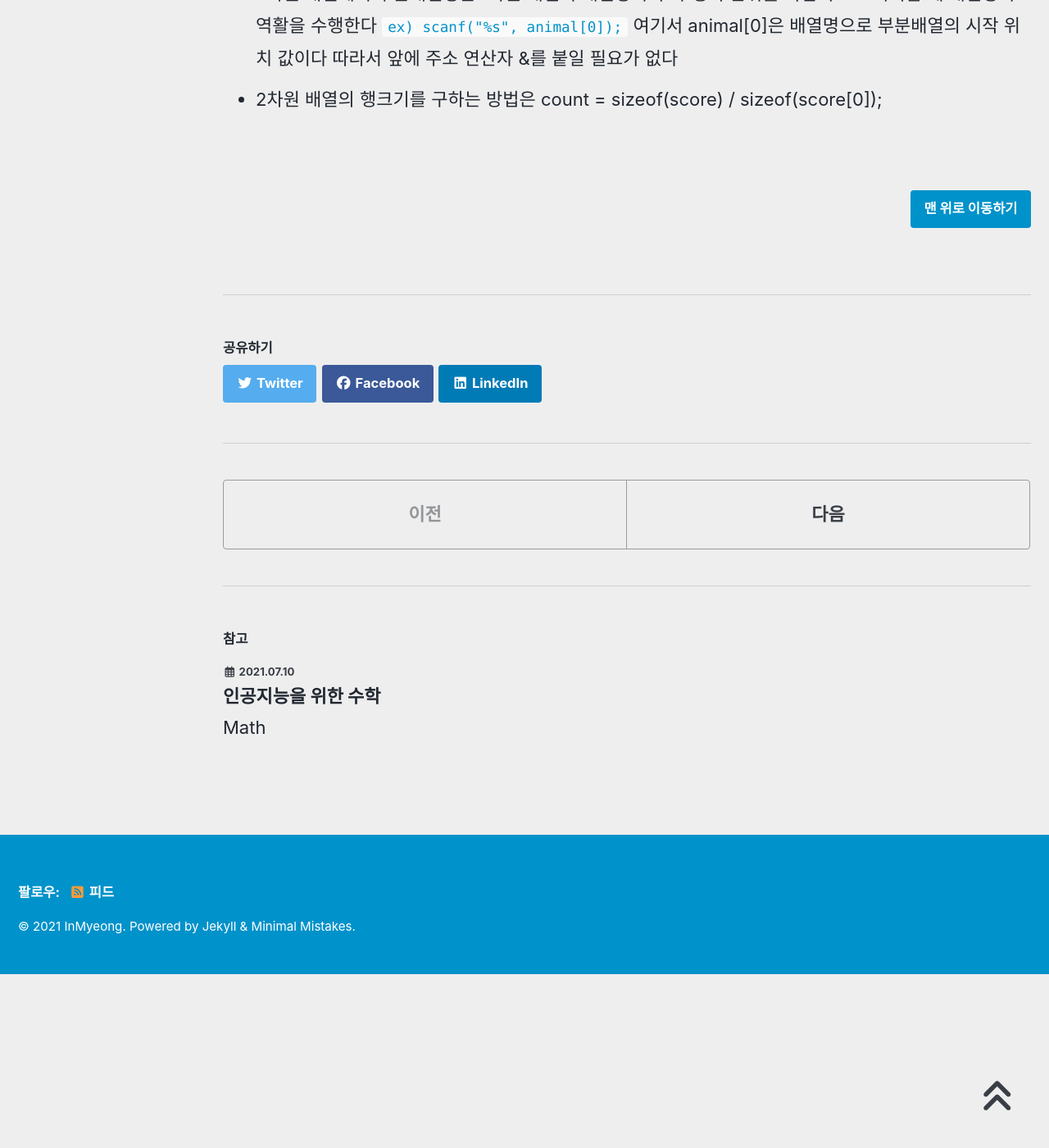
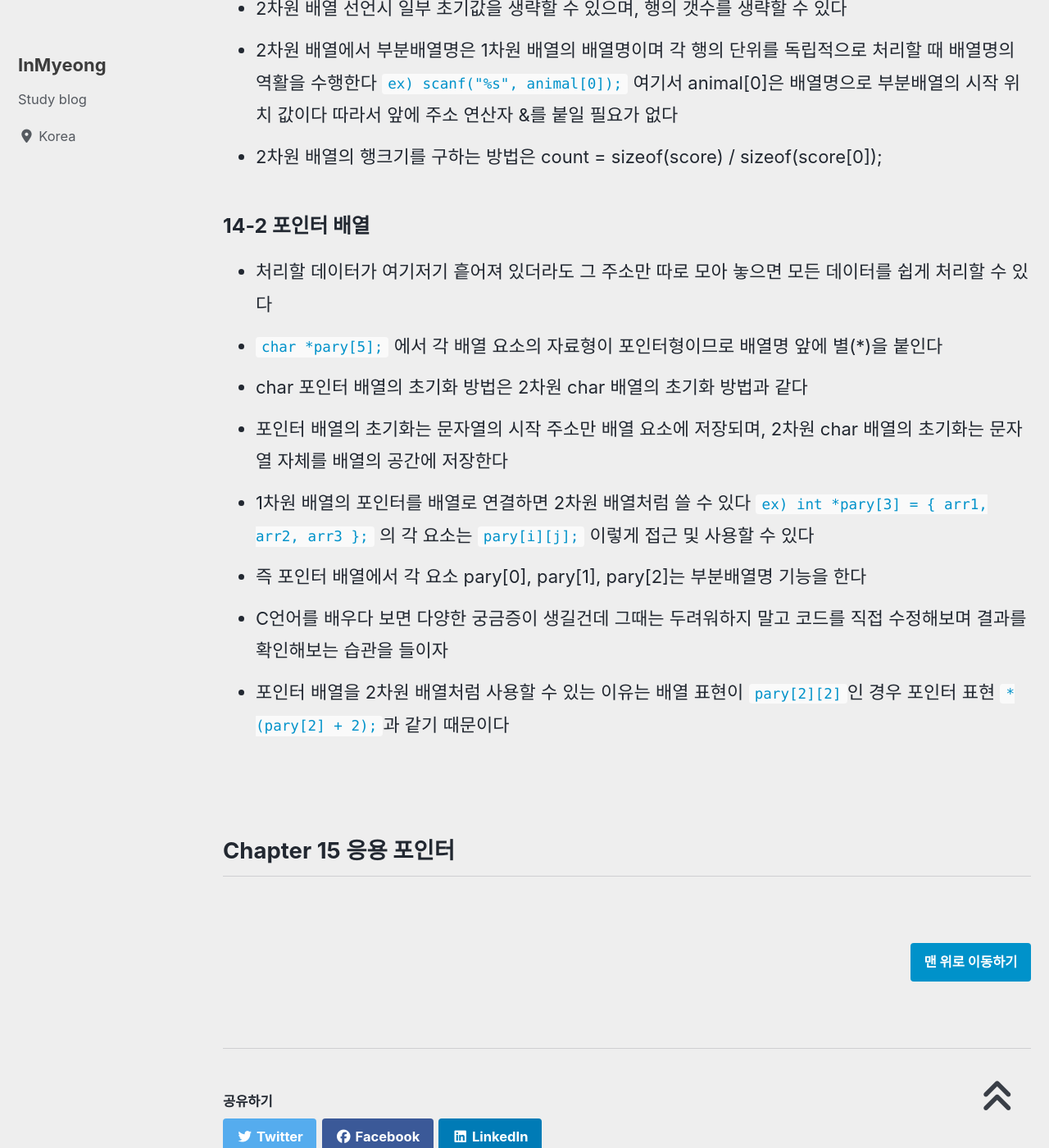
Before and after one commit to devMyeong/devMyeong.github.io, a Jekyll site: the page built from _posts/c/2021-06-28-c.md, in a window 1280 px wide and 1400 px high, scrolled down 15454 px. Shown: the whole window at 82% size. Built offline with Jekyll 4.4.1, drawn with Linux system fonts in a browser that asks for light colours; cached includes are drawn as plain includes; nearby versions of some CDN libraries; some web fonts are replaced; before the commit the page ends 16642 px from its top, so only the background shows below that; some of the changed text lies outside the part shown.

Commit message:
update c chapter 14-2

```diff
--- a/_posts/c/2021-06-28-c.md
+++ b/_posts/c/2021-06-28-c.md
@@ -281,6 +281,20 @@ void main(void)
 - 2차원 배열에서 부분배열명은 1차원 배열의 배열명이며 각 행의 단위를 독립적으로 처리할 때 배열명의 역활을 수행한다 `ex) scanf("%s", animal[0]);` 여기서 animal[0]은 배열명으로 부분배열의 시작 위치 값이다 따라서 앞에 주소 연산자 &를 붙일 필요가 없다
 - 2차원 배열의 행크기를 구하는 방법은 count = sizeof(score) / sizeof(score[0]);
 
+### 14-2 포인터 배열
+- 처리할 데이터가 여기저기 흩어져 있더라도 그 주소만 따로 모아 놓으면 모든 데이터를 쉽게 처리할 수 있다
+- `char *pary[5];` 에서 각 배열 요소의 자료형이 포인터형이므로 배열명 앞에 별(*)을 붙인다
+- char 포인터 배열의 초기화 방법은 2차원 char 배열의 초기화 방법과 같다
+- 포인터 배열의 초기화는 문자열의 시작 주소만 배열 요소에 저장되며, 2차원 char 배열의 초기화는 문자열 자체를 배열의 공간에 저장한다
+- 1차원 배열의 포인터를 배열로 연결하면 2차원 배열처럼 쓸 수 있다 `ex) int *pary[3] = { arr1, arr2, arr3 };` 의 각 요소는 `pary[i][j];` 이렇게 접근 및 사용할 수 있다
+- 즉 포인터 배열에서 각 요소 pary[0], pary[1], pary[2]는 부분배열명 기능을 한다
+- C언어를 배우다 보면 다양한 궁금증이 생길건데 그때는 두려워하지 말고 코드를 직접 수정해보며 결과를 확인해보는 습관을 들이자
+- 포인터 배열을 2차원 배열처럼 사용할 수 있는 이유는 배열 표현이 `pary[2][2]`인 경우 포인터 표현 `*(pary[2] + 2);`과 같기 때문이다
+
+<br>
+
+## Chapter 15 응용 포인터
+
 <br>
 
 [맨 위로 이동하기](#){: .btn .btn--primary }{: .align-right}
```
